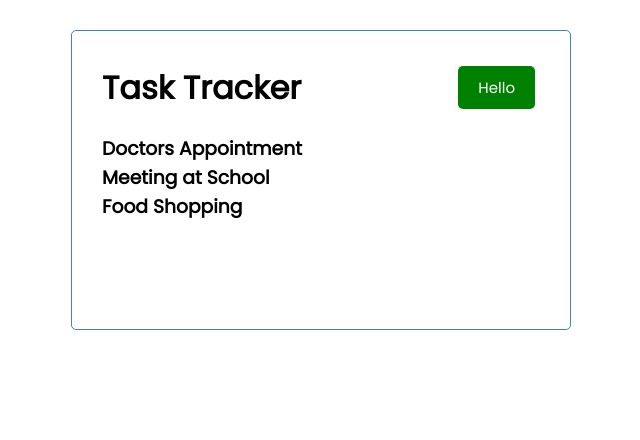
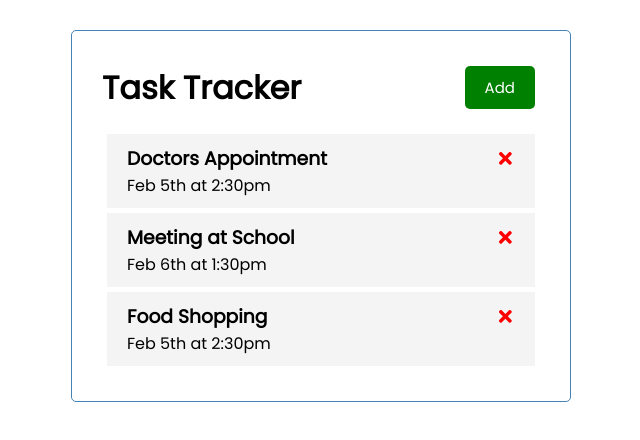
Before and after one commit to rhaleem/TaskTracker, a React (Create React App) app: page / in a window 1280 px wide. Shown: the top 440 px of the page, without its empty margins (319-959 px from the left). Built offline with nearby package versions, Linux system fonts and the light colour scheme.

Commit message:
add delete task function

```diff
--- a/package.json
+++ b/package.json
@@ -8,6 +8,7 @@
     "@testing-library/user-event": "^12.6.2",
     "react": "^17.0.1",
     "react-dom": "^17.0.1",
+    "react-icons": "^4.1.0",
     "react-scripts": "4.0.1",
     "web-vitals": "^0.2.4"
   },
--- a/src/App.js
+++ b/src/App.js
@@ -1,9 +1,8 @@
-import Header from './components/Header'
-import Tasks from './components/Tasks'
+import Header from './components/Header';
+import Tasks from './components/Tasks';
 import { useState } from 'react';
 
 const App = () => {
-
   const [tasks, setTasks] = useState([
     {
       id: 1,
@@ -25,13 +24,38 @@
     },
   ]);
 
+  // const [tasks, setTasks] = useState([
+  //   {
+  //     id: 1,
+  //     text: 'Doctors Appointment',
+  //     day: 'Feb 5th at 2:30pm',
+  //     reminder: true,
+  //   },
+  //   {
+  //     id: 2,
+  //     text: 'Meeting at School',
+  //     day: 'Feb 6th at 1:30pm',
+  //     reminder: true,
+  //   },
+  //   {
+  //     id: 3,
+  //     text: 'Food Shopping',
+  //     day: 'Feb 5th at 2:30pm',
+  //     reminder: false,
+  //   },
+  // ]);
+
+  // Delete Tasks
+  const deleteTask = (id) => {
+    setTasks(tasks.filter((task) => task.id !== id));
+  };
 
   return (
     <div className='container'>
-      <Header title='Task Tracker'/>
-      <Tasks tasks={tasks}/>
+      <Header title='Task Tracker' />
+      <Tasks tasks={tasks} onDelete={deleteTask} />
     </div>
   );
-}
+};
 
 export default App;
--- a/src/components/Header.js
+++ b/src/components/Header.js
@@ -11,7 +11,7 @@
   return (
     <header className='header'>
       <h1>{title}</h1>
-      <Button color='green' text='Hello' onClick={onClick}/>
+      <Button color='green' text='Add' onClick={onClick}/>
     </header>
   );
 };
--- a/src/components/Task.js
+++ b/src/components/Task.js
@@ -1,5 +1,14 @@
-const Task = () => {
-  return <div></div>;
+import { FaTimes } from 'react-icons/fa';
+
+const Task = ({ task, onDelete }) => {
+  return (
+    <div className='task'>
+      <h3>
+        {task.text} <FaTimes style={{ color: 'red', cursor: 'pointer' }} onClick={()=> onDelete(task.id)}/>
+      </h3>
+      <p>{task.day}</p>
+    </div>
+  );
 };
 
 export default Task;
--- a/src/components/Tasks.js
+++ b/src/components/Tasks.js
@@ -19,15 +19,15 @@
 //   },
 // ];
 
+import Task from './Task'
 
-
-const Tasks = ({tasks}) => {
+const Tasks = ({tasks, onDelete}) => {
 
 
   return (
     <>
       {tasks.map((task) => (
-        <h3 key={task.id}>{task.text}</h3>
+        <Task key={task.id} task={task} onDelete={onDelete}/>
       ))}
     </>
   );
```
Also changed, not shown: 2 other files (tests, documents, lock files or other folders).
